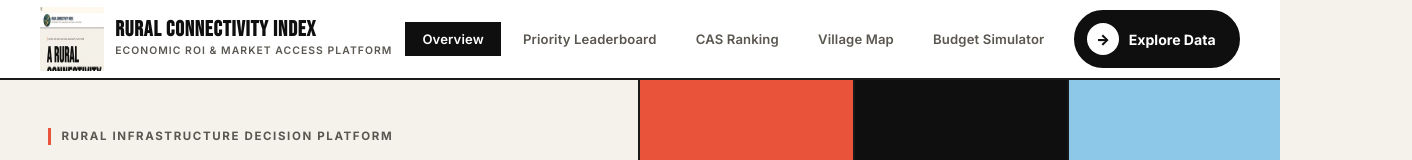
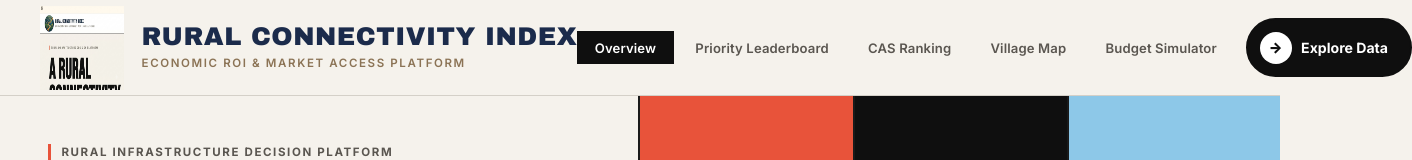
Before and after one commit to vinaysharshit23-ctrl/rural-road-connectivity, a website built with Vite: page index.html in a window 1280 px wide. Shown: the top 160 px of the page, 1412 px wide, since content can reach past the window. Built offline with nearby package versions, Linux system fonts and the light colour scheme.

Commit message:
style: reskin header to match reference -- larger logo, bold navy title, tan subtitle

```diff
--- a/index.html
+++ b/index.html
@@ -19,7 +19,7 @@
     <!-- Logo / Brand -->
     <div class="brand">
       <div class="brand-icon">
-        <img src="./src/assets/logo.png" alt="Rural Road Connectivity Index logo" width="64" height="64" style="display:block;">
+        <img src="./src/assets/logo.png" alt="Rural Road Connectivity Index logo" width="84" height="84" style="display:block;">
       </div>
       <div class="brand-title">
         <h1>Rural Connectivity Index</h1>
--- a/src/css/style.css
+++ b/src/css/style.css
@@ -84,10 +84,10 @@ body {
   position: sticky;
   top: 0;
   z-index: 200;
-  background: #FFFFFF;
-  border-bottom: 2px solid var(--border);
+  background: var(--bg);
+  border-bottom: 1px solid var(--border-soft);
   padding: 0 2.5rem;
-  height: 80px;
+  height: 96px;
   display: flex;
   align-items: center;
   justify-content: space-between;
@@ -99,35 +99,37 @@ body {
 .brand {
   display: flex;
   align-items: center;
-  gap: .7rem;
+  gap: 1.1rem;
   text-decoration: none;
   flex-shrink: 0;
 }
 .brand-icon {
-  width: 64px;
-  height: 64px;
+  width: 84px;
+  height: 84px;
   flex-shrink: 0;
   display: flex;
   align-items: center;
   justify-content: center;
 }
 .brand-title h1 {
-  font-family: var(--font-display);
-  font-size: 1.35rem;
-  letter-spacing: .04em;
-  color: var(--ink);
+  font-family: 'Arial Black', 'Arial Bold', Arial, sans-serif;
+  font-weight: 900;
+  font-size: 1.6rem;
+  letter-spacing: .02em;
+  color: #1B2B4B;
   background: none;
-  -webkit-text-fill-color: var(--ink);
-  line-height: 1;
+  -webkit-text-fill-color: #1B2B4B;
+  line-height: 1.1;
+  text-transform: uppercase;
 }
 .brand-title span {
-  font-size: .65rem;
+  font-size: .72rem;
   font-weight: 600;
-  color: var(--text-2);
+  color: #8B7355;
   text-transform: uppercase;
-  letter-spacing: .1em;
+  letter-spacing: .14em;
   display: block;
-  margin-top: 2px;
+  margin-top: 4px;
 }
 
 /* Nav tabs */
```
